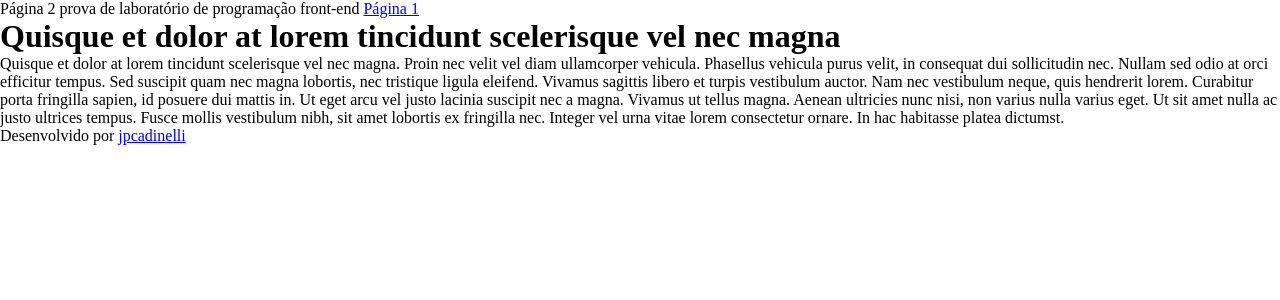
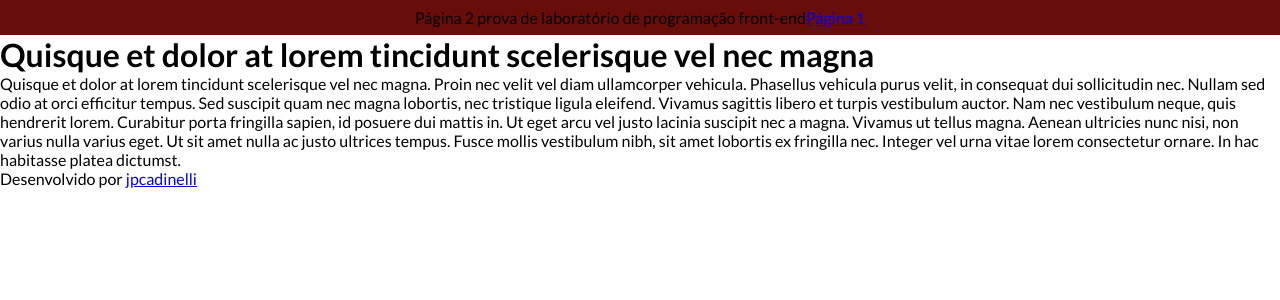
Before and after one commit to jpcadinelli/lab-prog-frontend_uss, a Flask app: template estudo-p1/templates/pagina2.html in a window 1280 px wide. Shown: the top 300 px of the page. Run offline with Flask 3, Linux system fonts and the light colour scheme; the template is opened without the code that fills it, so the values that code supplies are empty.

Commit message:
:lipstick: feat: adição do css do header

```diff
--- a/campus-virtual-interativo/static/css/style.css
+++ b/campus-virtual-interativo/static/css/style.css
@@ -1,5 +1,60 @@
+@import url('https://fonts.googleapis.com/css2?family=Lato:ital,wght@0,100;0,300;0,400;0,700;0,900;1,100;1,300;1,400;1,700;1,900&display=swap');
+
 * {
     margin: 0;
     padding: 0;
     box-sizing: border-box;
+    font-family: 'lato', sans-serif;
 }
+
+:root {
+    --preto: #180705;
+    --bordo: #690d0b;
+    --vermelho: #e91815;
+    --cinza: #dad0d0;
+    --branco: #f3f0f0;
+}
+
+header {
+    background-color: var(--bordo);
+    display: flex;
+    flex-direction: row;
+    align-items: center;
+    justify-content: center;
+    padding: .5rem 1.3rem;
+}
+
+header img {
+    width: 225px;
+    height: auto;
+}
+
+.nav-header {
+    width: 100%;
+    display: flex;
+    justify-content: center;
+}
+
+.nav-header-list {
+    display: flex;
+    flex-direction: row;
+    align-items: center;
+    justify-content: center;
+    gap: 15px;
+}
+
+.nav-header-list li {
+    list-style: none;
+}
+
+.nav-header-list a {
+    text-decoration: none;
+    color: var(--branco);
+    font-weight: bold;
+}
+
+.nav-header-list a:hover {
+    transition: 1s;
+    font-size: 17px;
+    text-decoration: underline;
+}
```
